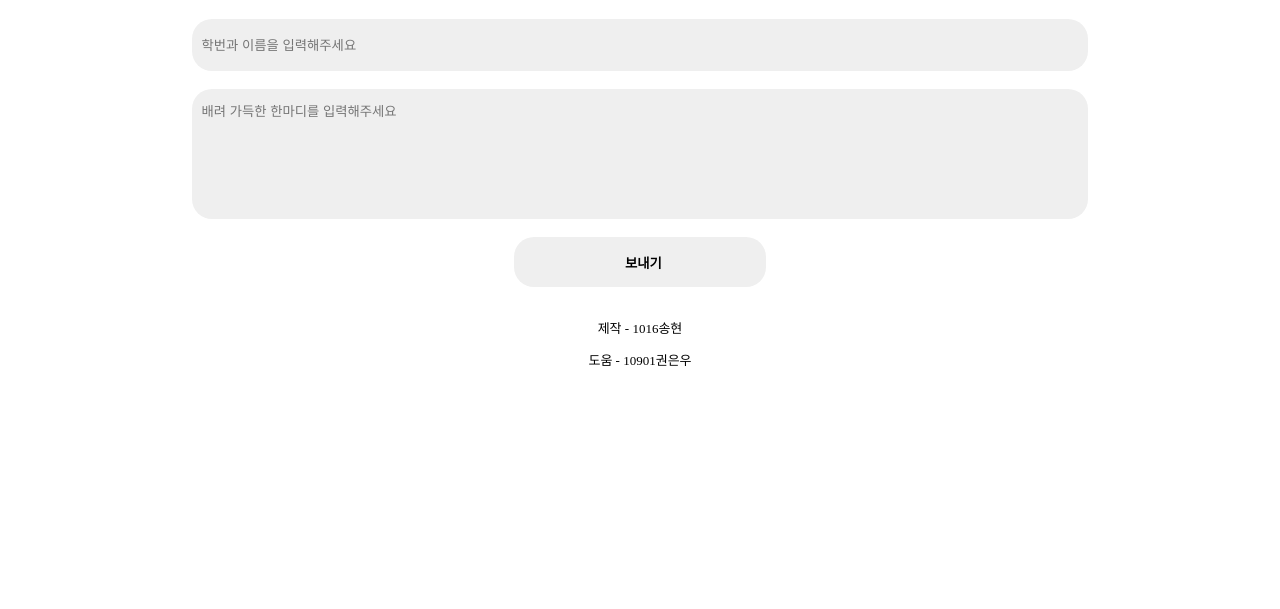
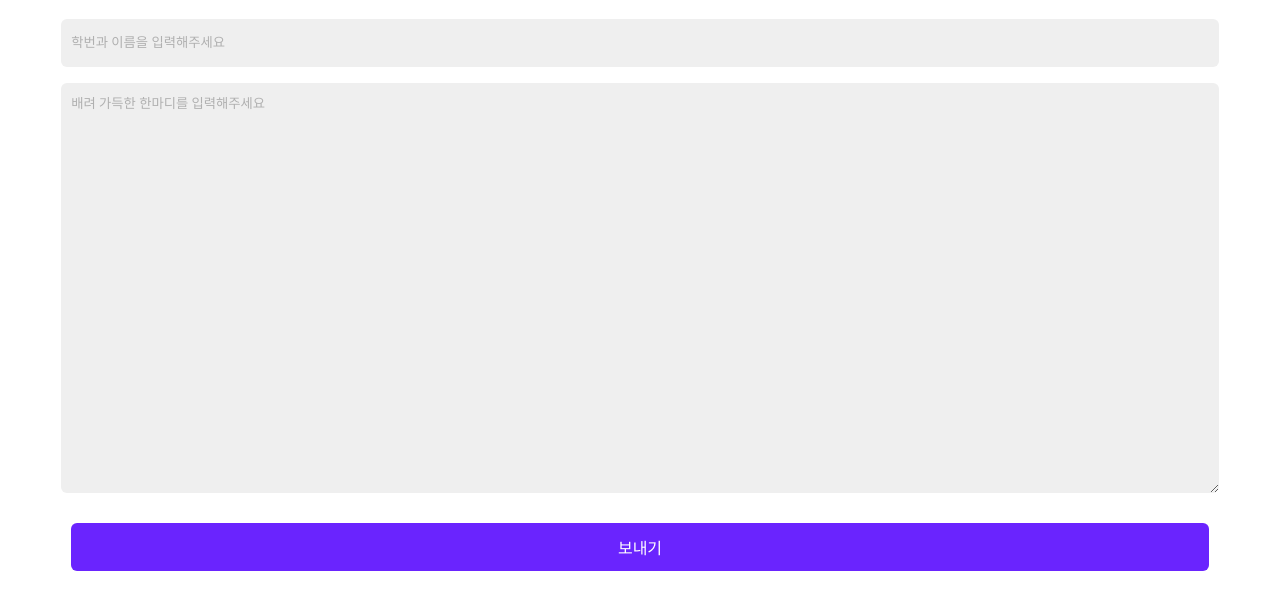
Before and after one commit to kwoneunwoo/compliment-friends, a plain HTML site: page index.html in a window 1280 px wide. Shown: the part 137-746 px from the top of the page. Drawn offline with Linux system fonts and the light colour scheme; some packages are replaced by stand-ins of ours; a script that the page names is missing; a web font is replaced by a local one.

Commit message:
Update index.html

```diff
--- a/index.html
+++ b/index.html
@@ -1,18 +1,23 @@
 <!DOCTYPE html>
-<html lang="en">
+<html lang="ko">
 <head>
     <meta charset="UTF-8">
     <meta name="viewport" content="width=device-width, initial-scale=1.0">
-    <link rel="icon" href="https://cdn-icons-png.flaticon.com/512/4310/4310185.png" type="image/x-icon">
     <title>배려 모둠 활동</title>
+    <link rel="icon" href="https://cdn-icons-png.flaticon.com/512/4310/4310185.png">
+
+    <script src="https://cdn.jsdelivr.net/npm/sweetalert2@11.4.10/dist/sweetalert2.min.js"></script>
+    <link rel="stylesheet" href="https://cdn.jsdelivr.net/npm/sweetalert2@11.4.10/dist/sweetalert2.min.css">
+
+
     <style>
+        /* import fonts */
         @font-face {
             font-family: 'cafe24';
             src: url('https://cdn.jsdelivr.net/gh/projectnoonnu/noonfonts_2307-2@1.0/Cafe24Supermagic-Bold-v1.0.woff2') format('woff2');
             font-weight: 700;
             font-style: normal;
         }
-
         @font-face {
             font-family: 'nanum';
             src: url('https://cdn.jsdelivr.net/gh/projectnoonnu/noonfonts_11-01@1.0/NanumSquareNeo-Variable.woff2') format('woff2');
@@ -20,128 +25,88 @@
             font-style: normal;
         }
 
-* {
-  text-align: center;
-}
-
-p {
-  font-family: nanum;
-  font-size: small;
-}
-
-#header {
-  font-family: cafe24;
-}
-
-#inputForm {
+        /* input design */
+        input, textarea {
+            width: 90%;
+            min-height: 48px;
+            /* box-sizing: border-box; */
+            margin-bottom: 16px;
+            padding: 0 10px;
+            background-color: #efefef;
+            border: 0;
+            border-radius: 6px;
             font-family: nanum;
         }
+        textarea {
+            height: 50vh;
+            padding-top: 10px;
+        }
+        input:focus, textarea:focus {
+            outline: none;
+        }
+        input::placeholder, textarea::placeholder {
+            color: #b0b0b0;
+        }
+        input[type="submit"] {
+            font-size: 16px;
+            margin-top: 10px;
+            color: #fff;
+            background-color: #6A24FE;
+        }
+    </style>
+    <script>
+        function sendCompliment() {
+            const message = document.getElementById('comment').value;
+            const number = document.getElementById('identifier').value;
 
-input {
-  padding-left: 1%;
+            // webhook send message
+            const request = new XMLHttpRequest();
+            request.open("POST", "https://discord.com/api/webhooks/1169123354880507924/Huxg4T69-BtNw-QiqJdzamZ2BxZW7OSBFc-2kuSq_zKLvQUVO0QDqVDLqbcqcTcB-Ceu");
+            request.setRequestHeader('Content-type', 'application/json');
+
+            // check status code
+            request.onload = function() {
+                if (request.status == 204) {
+                    Swal.fire({
+                        icon: "success",
+                        title: "성공적으로 전송되었습니다!",
+                        text: "'우리반에게 한마디' 활동에 참여해주셔서 감사합니다",
+                    });
+                    // document.getElementById('comment').value = '';
+                } else {
+                    Swal.fire({
+                        icon: "error",
+                        title: "오류 발생",
+                        text: `Http 요청 상태코드: ${request.status}`,
+                    });
+                }
+            };
+
+            // send embed
+            const params = {
+                "embeds": [{
+                    "title": number,
+                    "description": message,
+                    "color": 1127128
+                }]
+            };
+            request.send(JSON.stringify(params));
 
         }
-
-input::placeholder {
-  width: 100%;
-  text-align: left;
-  vertical-align: top;
-  padding-bottom: 90px;
-}
-
-#identifier {
-  background-color: rgb(239, 239, 239);
-  width: 70%;
-  height: 50px;
-  text-align: left;
-  border: none;
-  border-radius: 20px;
-  outline: none;
-  padding-left: 10px;
-}
-
-#CommentContainer {
-  background-color: rgb(239, 239, 239);
-  width: 70%;
-  padding-top: 15px;
-  padding-bottom: 100px;
-  padding-left: 10px;
-  text-align: left;
-  border: none;
-  border-radius: 20px;
-  outline: none;
-}
-
-#submitButton {
-  width: 20%;
-  height: 50px;
-  border: none;
-  outline: none;
-  border-radius: 20px;
-  font-weight: bold;
-  transition: 0.3s;
-}
-
-input[type="submit"]:hover {
-  background-color: #6900E0;
-  color: white;
-  transition: 0.3s;
-}
-    </style>
+    </script>
 </head>
-<body>
-  <div id="header">
+<body style="text-align: center;">
+    <div style="font-family: cafe24;">
         <h4 style="margin-bottom: 0;">배려 모둠 활동</h4>
         <h1 style="margin-top: 0; margin-bottom: 0; font-size: 300%;">우리반에게 한 마디</h1>
         <h5 style="margin-top: 0;">배려 모둠원에게 활동 인증을 요청하시면, 확인 후 간식을 드립니다!</h5>
     </div>
-  <form id="inputForm" onsubmit="event.preventDefault(); AddCompliment();">
-    <input id="identifier" type="text" placeholder="학번과 이름을 입력해주세요" autocomplete="off">
-    <br>
-    <br>
-    <input id="CommentContainer" type="text" placeholder="배려 가득한 한마디를 입력해주세요" autocomplete="off">
-    <br>
-    <br>
-    <input id="submitButton" type="submit" value="보내기"">
+    <div class="comment">
+      <form onsubmit="event.preventDefault(); sendCompliment();">
+        <input id="identifier" type="text" placeholder="학번과 이름을 입력해주세요" autocomplete="off" maxlength="256" required>
+        <textarea id="comment" type="text" placeholder="배려 가득한 한마디를 입력해주세요" autocomplete="off" maxlength="4096" required></textarea>
+        <input type="submit" value="보내기">
       </form>
-  <br>
-  <p>제작 - 1016송현</p>
-  <p>도움 - 10901권은우</p>
-  <script src="https://cdn.jsdelivr.net/npm/sweetalert2@9"></script>
-  <script>
-    function AddCompliment() {
-  const message = document.getElementById('CommentContainer').value;
-  const number = document.getElementById('identifier').value;
-
-  const http = new XMLHttpRequest();
-  const url = 'https://discord.com/api/webhooks/1169484351650680943/m13a6wTgW4VK4PM1oEXxQqK33YOqwrZMdG1jEzKBD_6rHUmbLsW5lYSTfnloQQHmRMfG';
-
-  if(message&&number){
-    http.open("POST", url);
-    http.setRequestHeader('Content-type', 'application/json');
-    const param = {
-      "embeds": [{
-        "title": number,
-        "description": message,
-      }]
-    }
-  http.send(JSON.stringify(param));
-
-  Swal.fire({
-      icon: 'success',
-      title: '성공적으로 전송되었습니다!',
-      text: '배려 모둠원에게 인증을 부탁해보세요!',
-    });
-
-  document.getElementById('CommentContainer').value = '';
-  } else {
-    Swal.fire({
-      icon: 'error',
-      title: '학번과 메시지를 모두 입력해주세요!',
-      text: '간식을 기대했나요?',
-    });
-  }
-}
-  </script>
+    </div>
 </body>
 </html>
```
Lines whose indentation alone changed are shown as unchanged.
